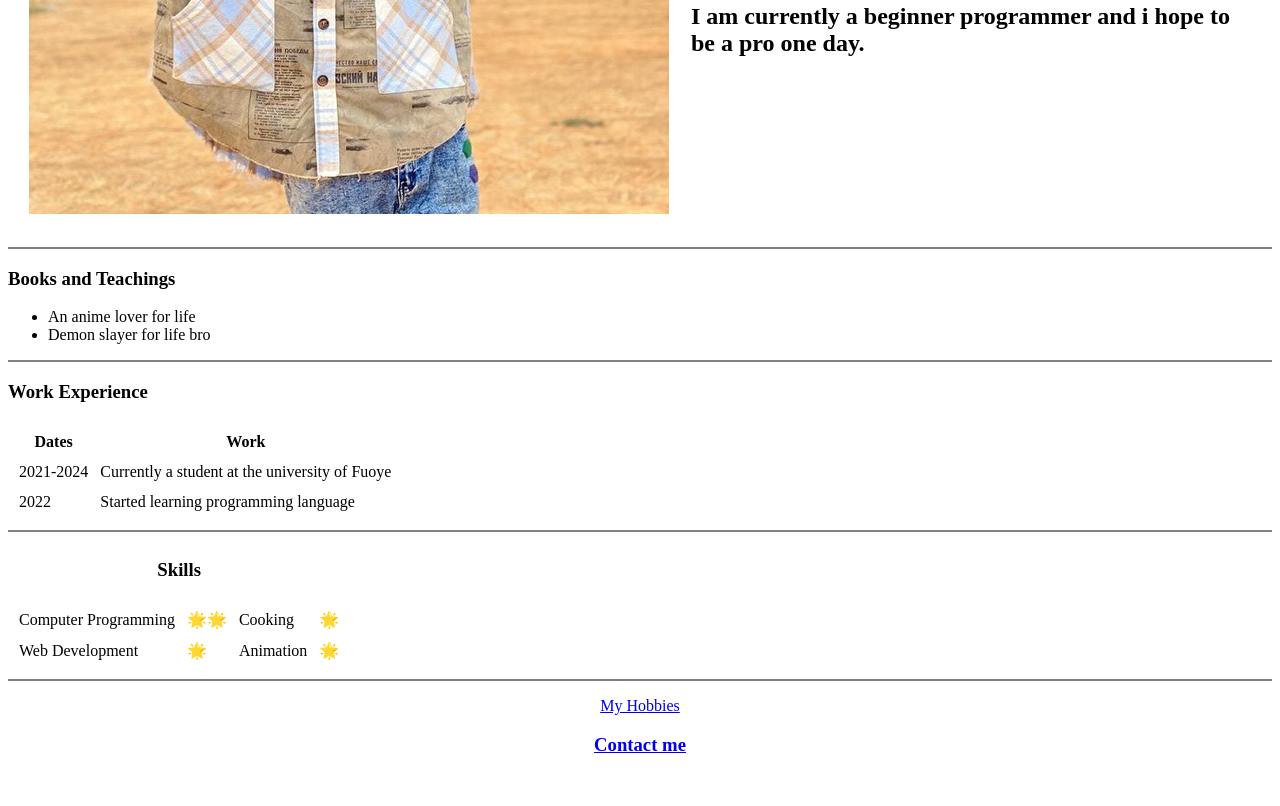
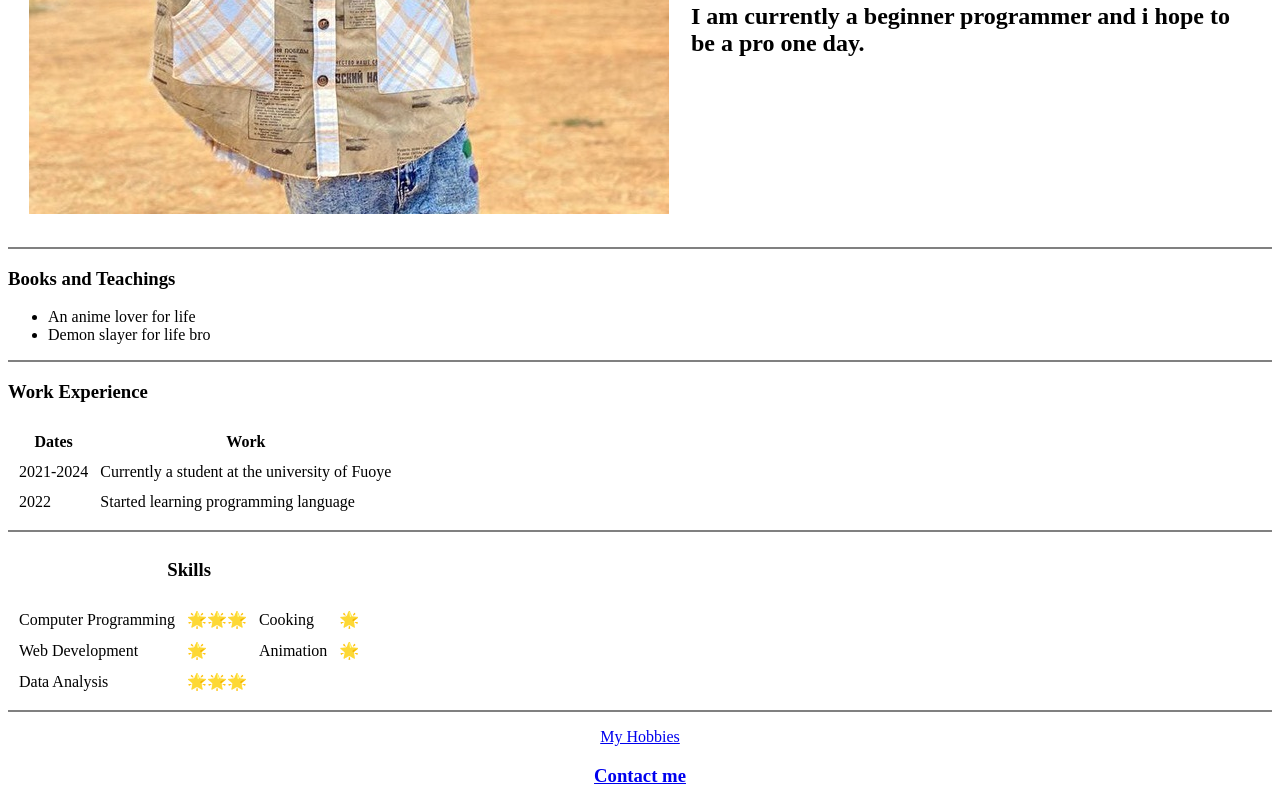
Before and after one commit to Haybee1720/my_cv, a plain HTML site: page index.html in a window 1280 px wide. Shown: the part 455-1261 px from the top of the page. Before the commit the page ends 1230 px from the top, so only its background shows below. Drawn offline with Linux system fonts and the light colour scheme.

Commit message:
Update index.html

```diff
--- a/index.html
+++ b/index.html
@@ -60,7 +60,7 @@
     <caption><h3>Skills</h3></caption>
     <tr>
         <td>Computer Programming</td>
-        <td>🌟🌟</td>
+        <td>🌟🌟🌟</td>
         <td>Cooking</td>
         <td>🌟</td>
     </tr>
@@ -69,6 +69,10 @@
         <td>🌟</td>
         <td>Animation</td>
         <td>🌟</td>
+    </tr>
+        <tr>
+        <td>Data Analysis</td>
+        <td>🌟🌟🌟</td>
     </tr>
 </table>
 
```
